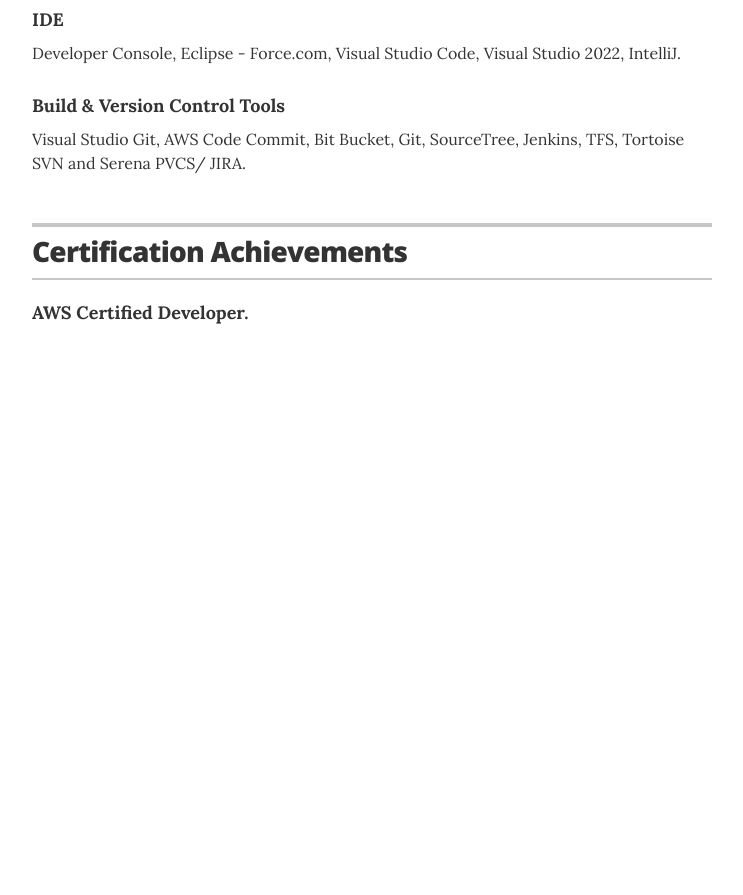
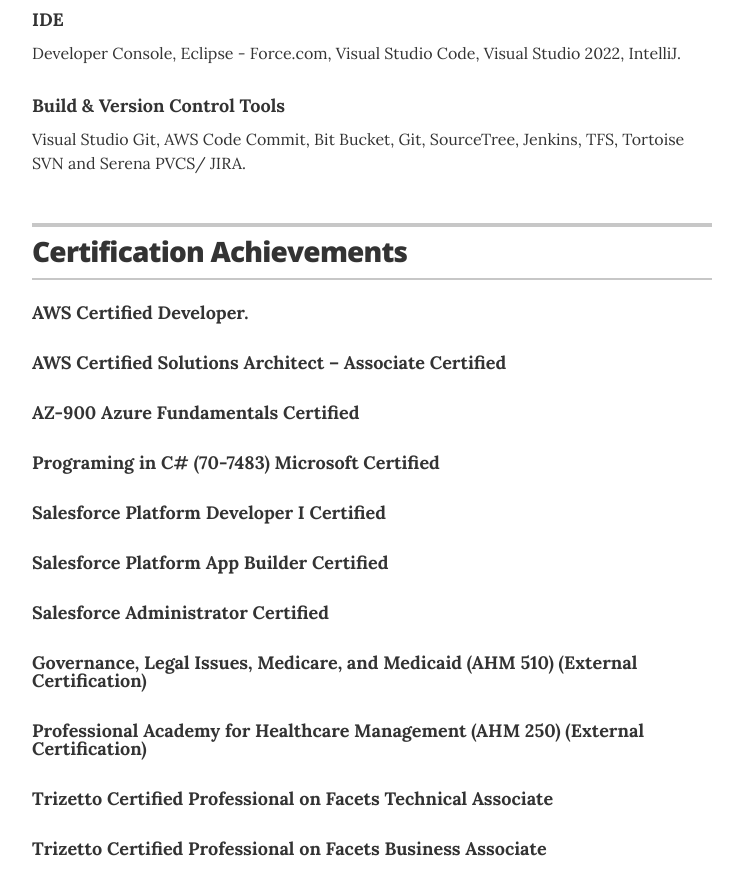
Before and after one commit to Kingslee1604/Resume, a Jekyll site: the page built from index.html, in a window 1280 px wide and 900 px high, scrolled down 3066 px. Shown: the top 895 px of the window, without its empty margins (268-1011 px from the left). Built offline with Jekyll 4.4.1, drawn with Linux system fonts in a browser that asks for light colours; before the commit the page ends 3436 px from its top, so only the background shows below that.

Commit message:
Update links.yml

```diff
--- a/_data/links.yml
+++ b/_data/links.yml
@@ -1,2 +1,12 @@
 # links
 - name: AWS Certified Developer.
+- name: AWS Certified Solutions Architect – Associate Certified
+- name: AZ-900 Azure Fundamentals Certified
+- name: Programing in C# (70-7483) Microsoft Certified
+- name: Salesforce Platform Developer I Certified
+- name: Salesforce Platform App Builder Certified
+- name: Salesforce Administrator Certified
+- name: Governance, Legal Issues, Medicare, and Medicaid (AHM 510) (External Certification)
+- name: Professional Academy for Healthcare Management (AHM 250) (External Certification)
+- name: Trizetto Certified Professional on Facets Technical Associate
+- name: Trizetto Certified Professional on Facets Business Associate
```
